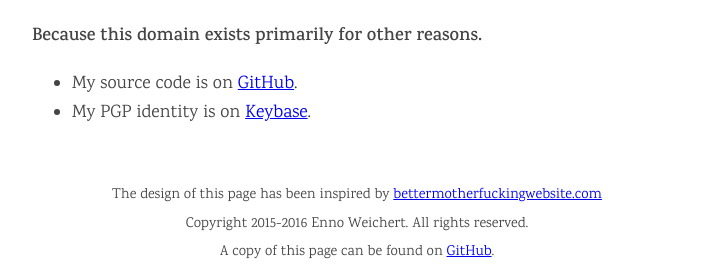
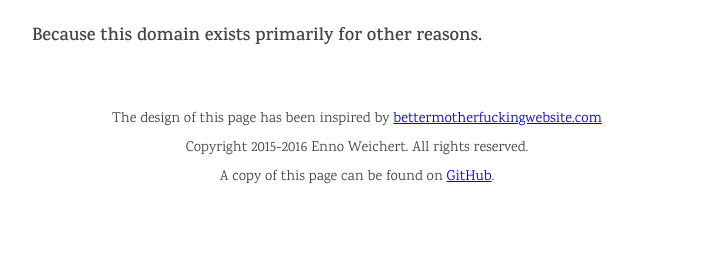
Before and after one commit to ennoweichert/ennoweichert.github.io, a plain HTML site: page index.html in a window 1280 px wide. Shown: the part 656-921 px from the top of the page, without its empty margins (283-996 px from the left). After the commit the page ends 900 px from the top, so only its background shows below. Drawn offline with Linux system fonts and the light colour scheme.

Commit message:
Update index.html

```diff
--- a/index.html
+++ b/index.html
@@ -47,10 +47,6 @@
     <!-- <blockquote>quote</blockquote> -->
     <img src="http://i.imgur.com/yNlQWRM.jpg" alt="Y Tho?" width="100%">
     <p><strong>Because this domain exists primarily for other reasons.</strong></p>
-    <ul>
-        <li>My source code is on <a href="https://github.com/weichert">GitHub</a>.</li>
-        <li>My PGP identity is on <a href="https://keybase.io/weichert">Keybase</a>.</li>
-    </ul>
     <footer>
         <p>The design of this page has been inspired by <a href="http://bettermotherfuckingwebsite.com/">bettermotherfuckingwebsite.com</a></p>
         <p>Copyright 2015-2016 Enno Weichert. All rights reserved.</p>
```
